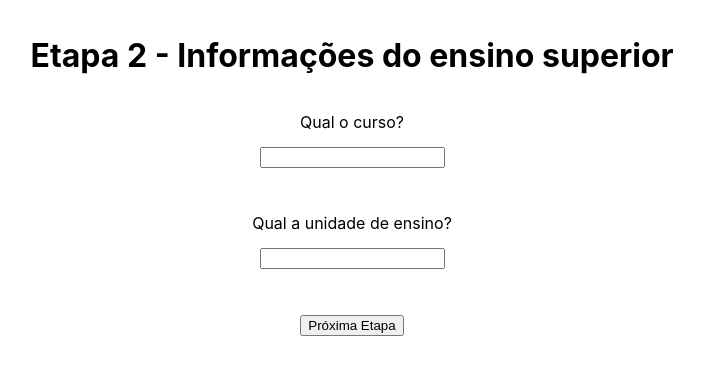
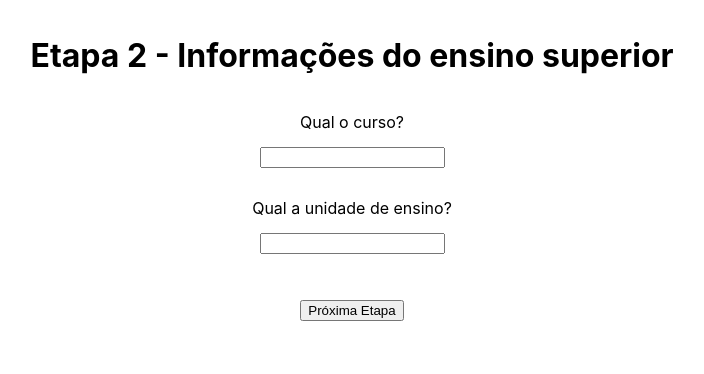
Before and after one commit to future4code/Daniel-Ribeiro, a React (Create React App) app in the folder semana6/labenu-forms/: page / in a window 1280 px wide. Both pictures are taken after a click on the button "Próxima Etapa". Shown: the top 374 px of the page, without its empty margins (288-992 px from the left). Built offline with nearby package versions, Linux system fonts and the light colour scheme.

Commit message:
Adicionado tag form nos componentes Etapa1, Etapa e Etapa3. Corrigido erro de digitação no componente app.js

```diff
--- a/semana6/labenu-forms/src/components/Etapa1.js
+++ b/semana6/labenu-forms/src/components/Etapa1.js
@@ -34,7 +34,7 @@ export default class Etapa1 extends React.Component {
                     </BoxEtapa>
 
                     <BoxEtapa>
-                        <label>3. Qual o e-amil?</label>
+                        <label>3. Qual o e-mail?</label>
                         <InputDadosGerais type="text" />
                     </BoxEtapa>
 
--- a/semana6/labenu-forms/src/components/Etapa2.js
+++ b/semana6/labenu-forms/src/components/Etapa2.js
@@ -17,8 +17,10 @@ export default class Etapa2 extends React.Component {
     render() {
         return (
             <BoxEtapa2>
+
                 <h1>Etapa 2 - Informações do ensino superior</h1>
 
+                <form>
                     <BoxEtapa2>
                         <label>Qual o curso?</label>
                         <InputEnsino type="text" />
@@ -28,6 +30,9 @@ export default class Etapa2 extends React.Component {
                         <label>Qual a unidade de ensino?</label>
                         <InputEnsino type="text" />
                     </BoxEtapa2>
+                </form>
+
+
             </BoxEtapa2>
         );
     }
--- a/semana6/labenu-forms/src/components/Etapa3.js
+++ b/semana6/labenu-forms/src/components/Etapa3.js
@@ -24,9 +24,10 @@ export default class Etapa3 extends React.Component {
             <BoxEtapa3>
                 <h1>Informações Gerais de Ensino</h1>
 
+                <form>
                     <BoxEtapa3>
                         <label>5. Por que você não terminou um curso de graduação?</label>
-              <InputEtapa3 type="text"/>
+                        <InputEtapa3 type="text" />
                     </BoxEtapa3>
 
                     <BoxEtapa3>
@@ -38,6 +39,8 @@ export default class Etapa3 extends React.Component {
                             <option>Não fiz curso complementar</option>
                         </SelectEtapa3>
                     </BoxEtapa3>
+                </form>
+
             </BoxEtapa3>
         );
     }
```
Also changed, not shown: semana6/labenu-forms/src/App.js (line endings or trailing spaces). Lines whose indentation alone changed are shown as unchanged.
